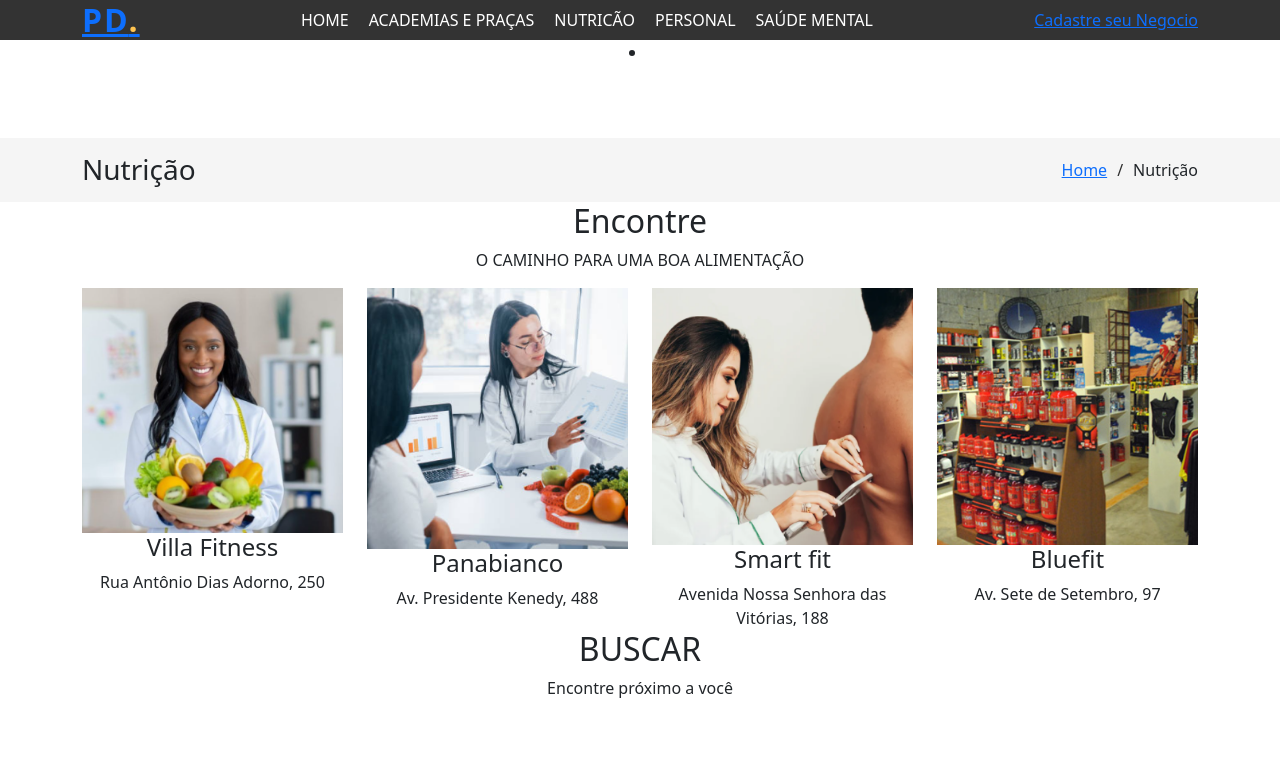
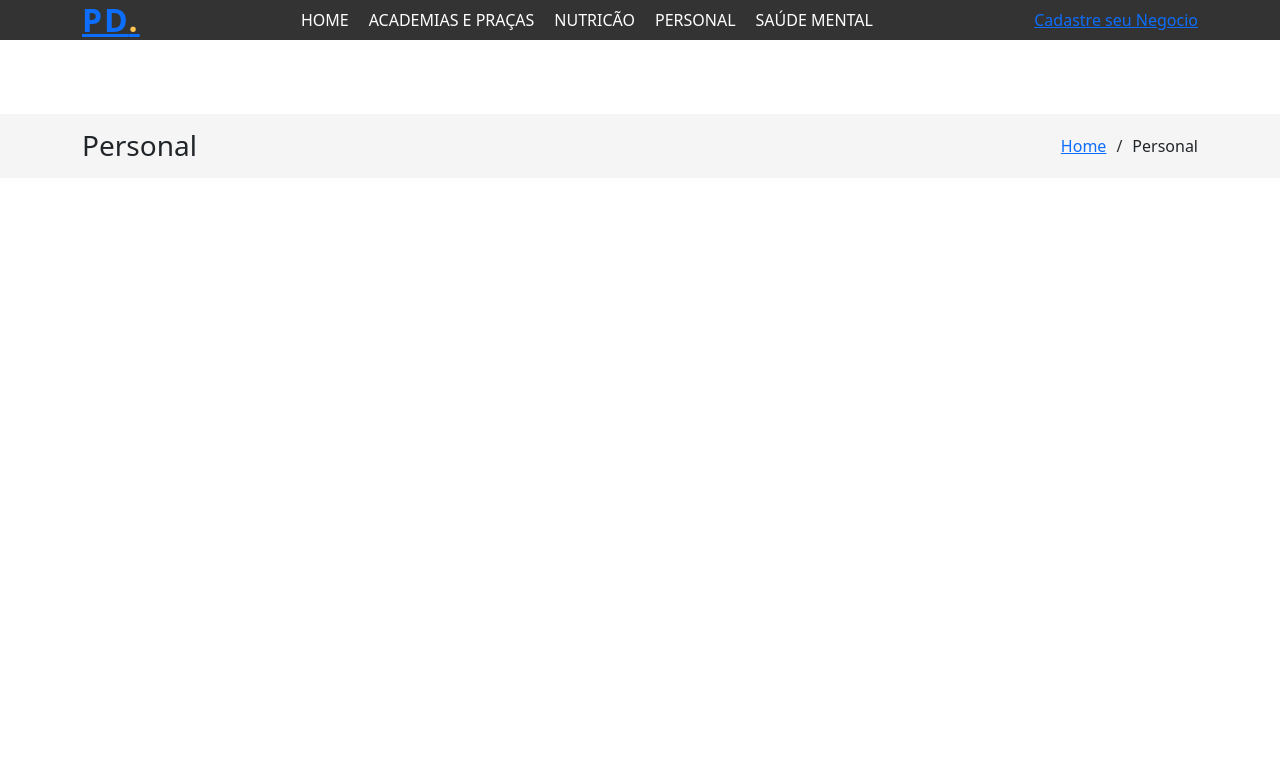
Before and after one commit to Lucas7842/Bem-Estar-Front, a React (Create React App) app: page / in a window 1280 px wide. Shown: the top 763 px of the page. Built offline with nearby package versions, Linux system fonts and the light colour scheme.

Commit message:
Criação da tela personal

```diff
--- a/public/index.html
+++ b/public/index.html
@@ -24,7 +24,7 @@
       work correctly both with client-side routing and a non-root public URL.
       Learn how to configure a non-root public URL by running `npm run build`.
     -->
-    <title>Usuarios</title>
+    <title>Portal DiademaEnforma</title>
   </head>
   <body>
     <noscript>You need to enable JavaScript to run this app.</noscript>
--- a/src/App.js
+++ b/src/App.js
@@ -1,21 +1,20 @@
 
+import { NavItem } from 'react-bootstrap';
 import './App.css';
 //import { Team } from './Componentes/Telas/Academias/academia';
 //import ConsultaUsuario from './Componentes/ConsultaUsuario';
 //import  { HeaderComponent, Footer, HeroSection, AboutSection, ServicesSection, FeaturesSection } from './Componentes/Telas/Academias';
 //import { HeaderComponent, Breadcrumbs, Team, SearchSection } from './Componentes/Telas/Academias/academia';
-import {Header,NavBar,NavItem, Breadcrumbs,Teams, ContactForm,Footer} from "./Componentes/Telas/Academias/nutricao";
+//import {Header,NavBar,NavItem, Breadcrumbs,Teams, ContactForm,Footer} from "./Componentes/Telas/Academias/nutricao";
+import {Header,Breadcrumbs, NavBar} from "./Componentes/Telas/Academias/personal";
 
 function App() {
   return (
     <div className="App">
+      <NavItem/>
+      <NavBar/>
     <Header/>
-    <NavBar/>
-    <NavItem/>
     <Breadcrumbs/>
-    <Teams/>
-    <ContactForm/>
-    <Footer/>
     </div>
   );
 }
--- /dev/null
+++ b/src/Componentes/Telas/Academias/personal.js
@@ -0,0 +1,58 @@
+import React, { useState } from "react";
+import "bootstrap/dist/css/bootstrap.min.css";
+import"../Academias/styles.css";
+import { Container, Row, Col, Form, Button } from 'react-bootstrap';
+const NavItem = ({ link, text }) => (
+  <li>
+    <a className="nav-link scrollto" href={link}>{text}</a>
+  </li>
+);
+
+// Componente para a barra de navegação
+const NavBar = () => (
+  <nav id="navbar" className="navbar order-last order-lg-0">
+    <ul>
+      <NavItem link="index.html" text="HOME" />
+      <NavItem link="academia.html" text="ACADEMIAS E PRAÇAS" />
+      {/* <NavItem link="dicas.html" text="DICAS E BEM-ESTAR" /> */}
+      <NavItem link="nutricao.html" text="NUTRICÃO" />
+      <NavItem link="personal.html" text="PERSONAL" />
+      <NavItem link="saudemental.html" text="SAÚDE MENTAL" />
+    </ul>
+    <i className="bi bi-list mobile-nav-toggle"></i>
+  </nav>
+);
+
+// Componente para o cabeçalho
+const Header = () => (
+  <header id="header" className="fixed-top header-inner-pages">
+    <div className="container d-flex align-items-center justify-content-lg-between">
+      <h1 className="logo me-auto me-lg-0">
+        <a href="index.html">PD<span>.</span></a>
+      </h1>
+      {/* <a href="index.html" className="logo me-auto me-lg-0">
+        <img src="assets/img/logo.png" alt="" className="img-fluid" />
+      </a> */}
+      <NavBar />
+      <a href="#about" className="get-started-btn scrollto">Cadastre seu Negocio</a>
+    </div>
+  </header>
+);
+
+const Breadcrumbs = () => {
+  return (
+    <section className="breadcrumbs">
+      <div className="container">
+        <div className="d-flex justify-content-between align-items-center">
+          <h2>Personal</h2>
+          <ol>
+            <li><a href="index.html">Home</a></li>
+            <li>Personal</li>
+          </ol>
+        </div>
+      </div>
+    </section>
+  );
+};
+
+export{NavItem,NavBar,Header, Breadcrumbs}
```
